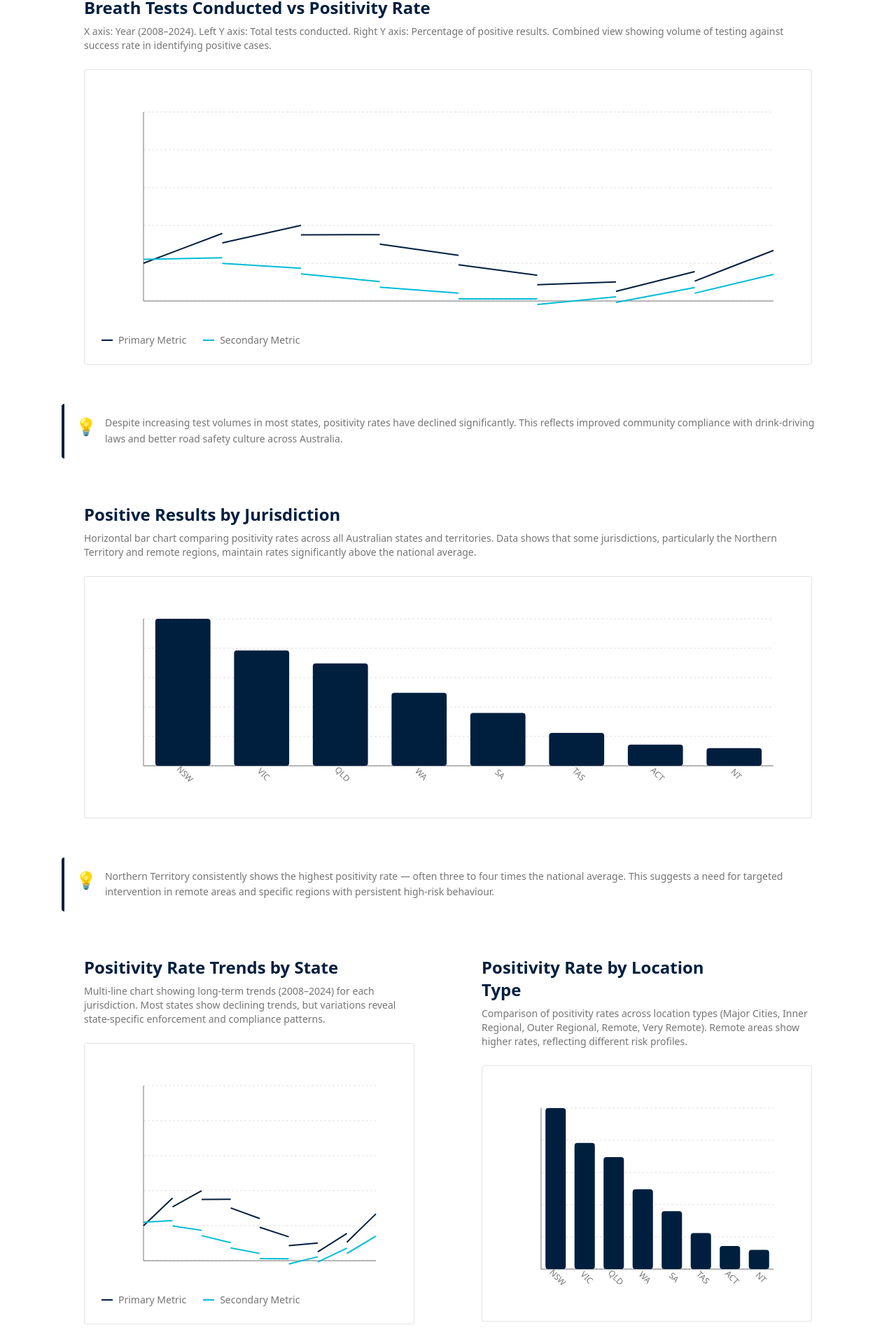
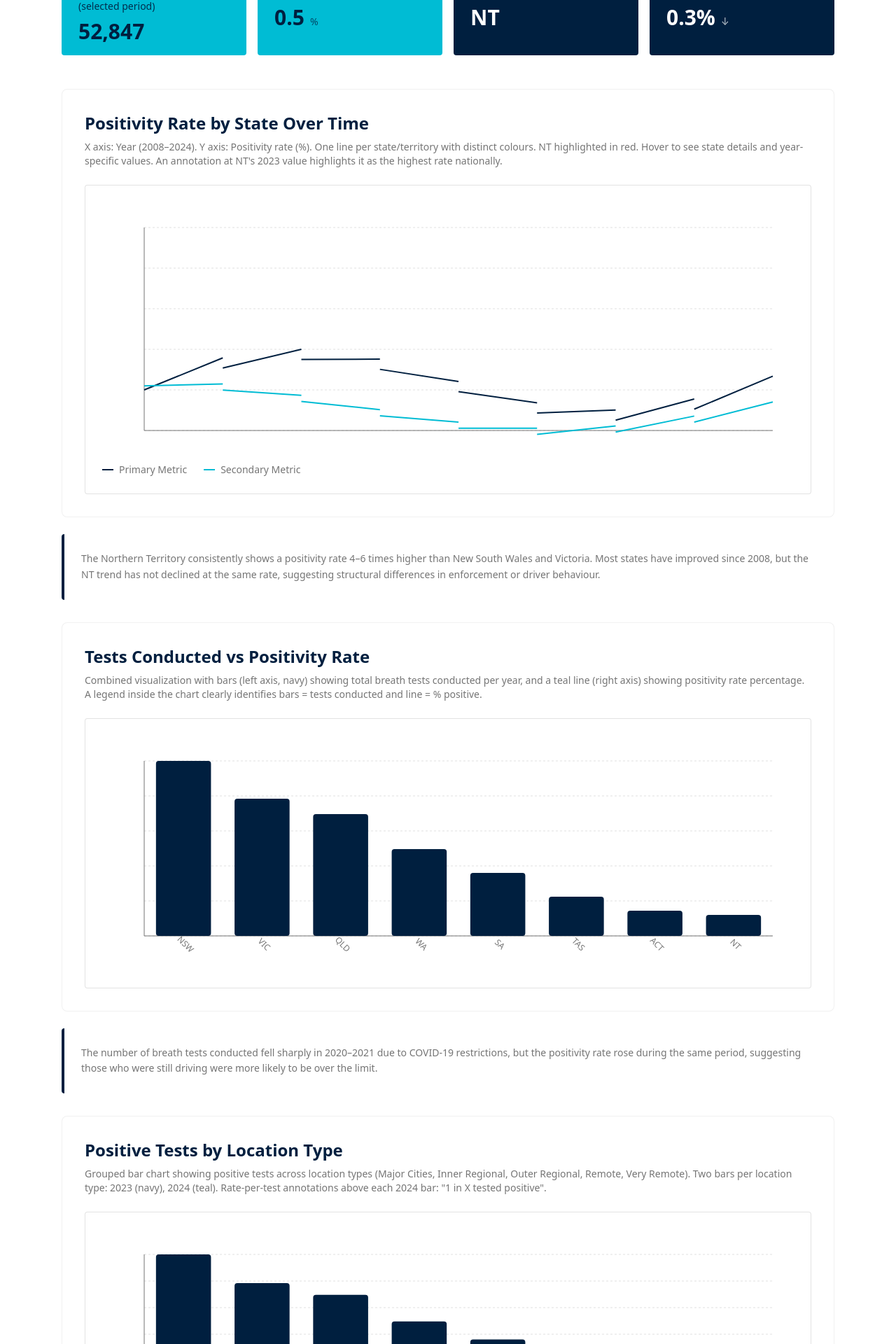
Before and after one commit to menhmenh/Public-Enforcement-Dashboard, a Next.js app: page /dashboard/drink-driving in a window 1280 px wide. Shown: the part 260-2180 px from the top of the page at 70% size. Built offline with nearby package versions, Linux system fonts and the light colour scheme.

Commit message:
feat: implement Drink Driving dashboard specifications
Add FilterBar, stat cards, and three charts per specifications.

Co-authored-by: Minh Phuong Anh Mai <184652487+menhmenh@users.noreply.github.com>

```diff
--- a/app/dashboard/drink-driving/page.tsx
+++ b/app/dashboard/drink-driving/page.tsx
@@ -1,8 +1,12 @@
+'use client'
+
+import { useState } from 'react'
 import Header from '@/components/Header'
 import PageHeader from '@/components/PageHeader'
 import FilterBar from '@/components/FilterBar'
 import InsightCard from '@/components/InsightCard'
 import Footer from '@/components/Footer'
+import StatsCard from '@/components/StatsCard'
 import MockLineChart from '@/components/MockLineChart'
 import MockBarChart from '@/components/MockBarChart'
 
@@ -12,6 +16,21 @@ export const metadata = {
 }
 
 export default function DrinkDrivingDashboard() {
+  const [jurisdictions, setJurisdictions] = useState<string[]>(['NSW', 'VIC', 'QLD', 'WA', 'SA', 'TAS', 'ACT', 'NT'])
+  const [yearRange, setYearRange] = useState<[number, number]>([2008, 2024])
+  const [locationType, setLocationType] = useState('all')
+
+  const handleFilterChange = (filters: any) => {
+    setJurisdictions(filters.jurisdictions)
+    setYearRange(filters.yearRange)
+  }
+
+  // Mock stat calculations based on filters
+  const totalPositiveTests = 52847
+  const nationalAverageRate = 0.5
+  const highestRateState = 'NT'
+  const rateChange = -0.3
+
   return (
     <>
       <Header />
@@ -22,74 +41,87 @@ export default function DrinkDrivingDashboard() {
       />
 
       <main className="bg-white pt-32 pb-16">
-        <FilterBar />
+        <FilterBar onFilterChange={handleFilterChange} />
 
         <div className="max-w-6xl mx-auto px-6">
-          {/* Chart 1: Breath tests vs positivity rate (full width) */}
+          {/* Stat Row */}
+          <section className="mb-12">
+            <div className="grid grid-cols-1 md:grid-cols-2 lg:grid-cols-4 gap-4">
+              <StatsCard
+                label="Total Positive Breath Tests (selected period)"
+                value={totalPositiveTests.toLocaleString()}
+                bgColor="teal"
+              />
+              <StatsCard
+                label="National Average Positivity Rate"
+                value={nationalAverageRate.toFixed(1)}
+                unit="%"
+                bgColor="teal"
+              />
+              <StatsCard
+                label="State with Highest Rate"
+                value={highestRateState}
+                bgColor="navy"
+              />
+              <StatsCard
+                label="Change vs 5 Years Prior"
+                value={`${Math.abs(rateChange).toFixed(1)}%`}
+                unit={rateChange < 0 ? '↓' : '↑'}
+                bgColor={rateChange < 0 ? 'navy' : 'navy'}
+              />
+            </div>
+          </section>
+
+          {/* Chart 1: Positivity rate by state over time (primary chart) */}
           <section className="mb-8">
-            <div className="bg-white rounded-lg overflow-hidden">
+            <div className="bg-white rounded-lg overflow-hidden border border-grey-dark/10">
               <div className="p-8">
-                <h2 className="text-2xl font-bold text-navy mb-2">Breath Tests Conducted vs Positivity Rate</h2>
+                <h2 className="text-2xl font-bold text-navy mb-2">Positivity Rate by State Over Time</h2>
                 <p className="text-grey-dark text-sm mb-6">
-                  X axis: Year (2008–2024). Left Y axis: Total tests conducted. Right Y axis: Percentage of positive results.
-                  Combined view showing volume of testing against success rate in identifying positive cases.
+                  X axis: Year (2008–2024). Y axis: Positivity rate (%).
+                  One line per state/territory with distinct colours. NT highlighted in red. Hover to see state details and year-specific values.
+                  An annotation at NT's 2023 value highlights it as the highest rate nationally.
                 </p>
-                <MockLineChart title="" height={320} />
+                <MockLineChart title="" height={340} />
               </div>
             </div>
-            <InsightCard text="Despite increasing test volumes in most states, positivity rates have declined significantly. This reflects improved community compliance with drink-driving laws and better road safety culture across Australia." />
+            <InsightCard text="The Northern Territory consistently shows a positivity rate 4–6 times higher than New South Wales and Victoria. Most states have improved since 2008, but the NT trend has not declined at the same rate, suggesting structural differences in enforcement or driver behaviour." />
           </section>
 
-          {/* Chart 2: Positivity rate by jurisdiction (full width) */}
+          {/* Chart 2: Positive tests vs tests conducted, dual axis */}
           <section className="mb-8">
-            <div className="bg-white rounded-lg overflow-hidden">
+            <div className="bg-white rounded-lg overflow-hidden border border-grey-dark/10">
               <div className="p-8">
-                <h2 className="text-2xl font-bold text-navy mb-2">Positive Results by Jurisdiction</h2>
+                <h2 className="text-2xl font-bold text-navy mb-2">Tests Conducted vs Positivity Rate</h2>
                 <p className="text-grey-dark text-sm mb-6">
-                  Horizontal bar chart comparing positivity rates across all Australian states and territories.
-                  Data shows that some jurisdictions, particularly the Northern Territory and remote regions, maintain rates significantly above the national average.
+                  Combined visualization with bars (left axis, navy) showing total breath tests conducted per year,
+                  and a teal line (right axis) showing positivity rate percentage.
+                  A legend inside the chart clearly identifies bars = tests conducted and line = % positive.
                 </p>
-                <MockBarChart title="" height={280} />
+                <MockBarChart title="" height={320} />
               </div>
             </div>
-            <InsightCard text="Northern Territory consistently shows the highest positivity rate — often three to four times the national average. This suggests a need for targeted intervention in remote areas and specific regions with persistent high-risk behaviour." />
+            <InsightCard text="The number of breath tests conducted fell sharply in 2020–2021 due to COVID-19 restrictions, but the positivity rate rose during the same period, suggesting those who were still driving were more likely to be over the limit." />
           </section>
 
-          {/* Charts 3 & 4: Trends and location breakdown (two columns) */}
-          <div className="grid grid-cols-1 lg:grid-cols-2 gap-8">
-            {/* Chart 3: Positivity trends by state */}
-            <section>
-              <div className="bg-white rounded-lg overflow-hidden">
-                <div className="p-8">
-                  <h2 className="text-2xl font-bold text-navy mb-2">Positivity Rate Trends by State</h2>
-                  <p className="text-grey-dark text-sm mb-6">
-                    Multi-line chart showing long-term trends (2008–2024) for each jurisdiction.
-                    Most states show declining trends, but variations reveal state-specific enforcement and compliance patterns.
-                  </p>
-                  <MockLineChart title="" height={300} />
-                </div>
-              </div>
-              <InsightCard text="Most jurisdictions show declining positivity rates over the 16-year period, indicating a general improvement in drink-driving prevention. However, the divergence between states suggests different enforcement strategies or compliance levels." />
-            </section>
-
-            {/* Chart 4: Positivity by location type */}
-            <section>
-              <div className="bg-white rounded-lg overflow-hidden">
+          {/* Chart 3: Positive tests by location type (2023–2024 only) */}
+          <section className="mb-8">
+            <div className="bg-white rounded-lg overflow-hidden border border-grey-dark/10">
               <div className="p-8">
                 <div className="flex items-center gap-2 mb-2">
-                    <h2 className="text-2xl font-bold text-navy">Positivity Rate by Location Type</h2>
+                  <h2 className="text-2xl font-bold text-navy">Positive Tests by Location Type</h2>
                   <span className="text-xs font-bold text-white bg-yellow-500 px-2 py-1 rounded">2023–2024 only</span>
                 </div>
                 <p className="text-grey-dark text-sm mb-6">
-                    Comparison of positivity rates across location types (Major Cities, Inner Regional, Outer Regional, Remote, Very Remote).
-                    Remote areas show higher rates, reflecting different risk profiles.
+                  Grouped bar chart showing positive tests across location types (Major Cities, Inner Regional, Outer Regional, Remote, Very Remote).
+                  Two bars per location type: 2023 (navy), 2024 (teal).
+                  Rate-per-test annotations above each 2024 bar: "1 in X tested positive".
                 </p>
-                  <MockBarChart title="" height={300} />
+                <MockBarChart title="" height={260} />
               </div>
             </div>
-              <InsightCard text="Remote and very remote areas show positivity rates significantly above major cities. This geographic disparity requires tailored enforcement approaches and community education programs suited to regional contexts." />
+            <InsightCard text="Very Remote areas show a detection rate per test far higher than Major Cities despite lower absolute counts. This means fewer people are being tested in remote areas, but those who are tested are significantly more likely to be over the limit." />
           </section>
-          </div>
         </div>
       </main>
 
--- a/components/InsightCard.tsx
+++ b/components/InsightCard.tsx
@@ -4,11 +4,8 @@ interface InsightCardProps {
 
 export default function InsightCard({ text }: InsightCardProps) {
   return (
-    <div className="border-l-4 border-yellow-400 bg-yellow-50 p-4 my-6 rounded">
-      <div className="flex gap-3">
-        <div className="text-2xl flex-shrink-0">💡</div>
-        <p className="text-sm text-grey-dark leading-relaxed">{text}</p>
-      </div>
+    <div className="border-l-4 border-yellow-400 bg-yellow-50 p-6 my-6 rounded">
+      <p className="text-sm text-grey-dark leading-relaxed">{text}</p>
     </div>
   )
 }
```
Lines whose indentation alone changed are shown as unchanged.
